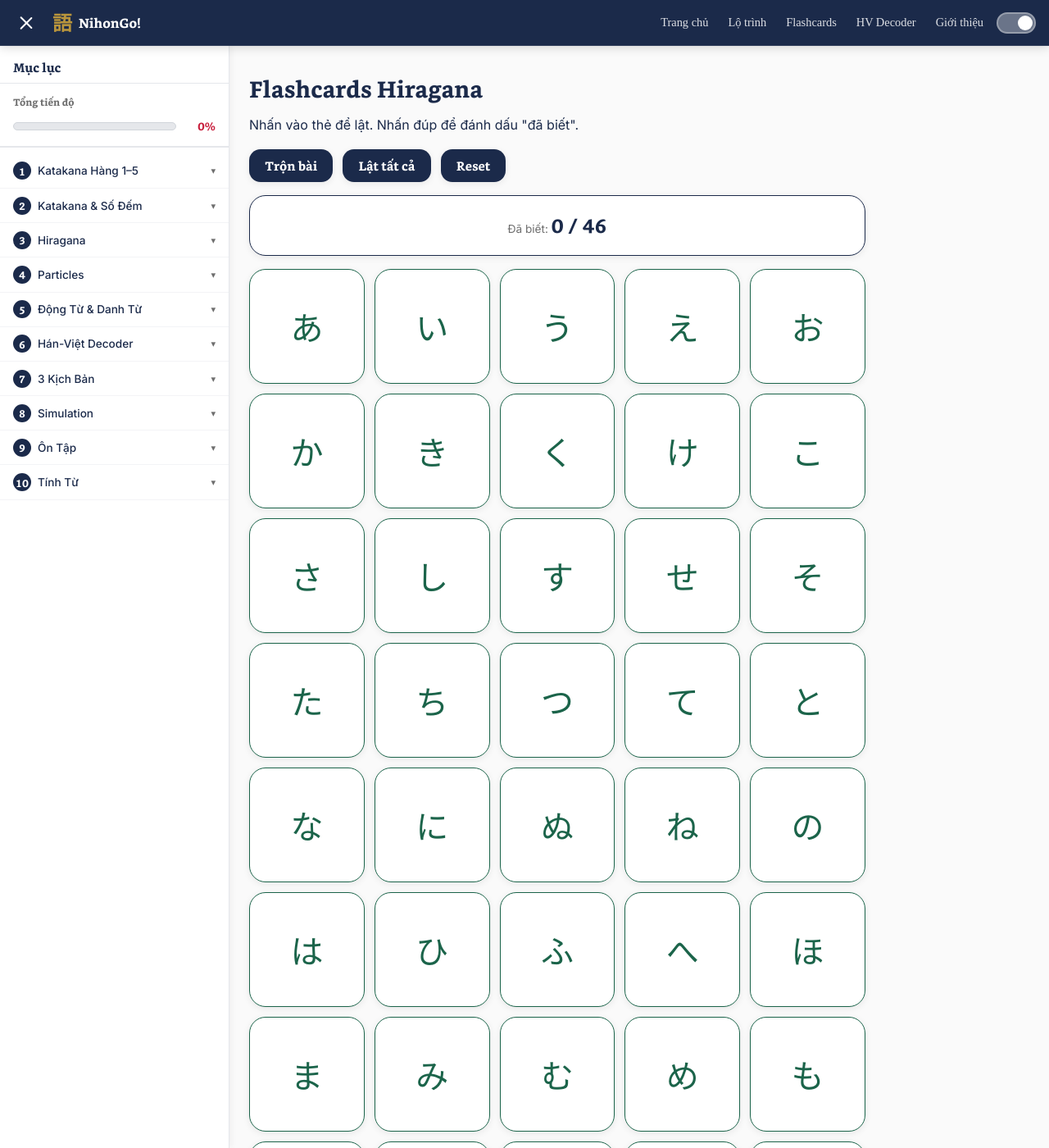
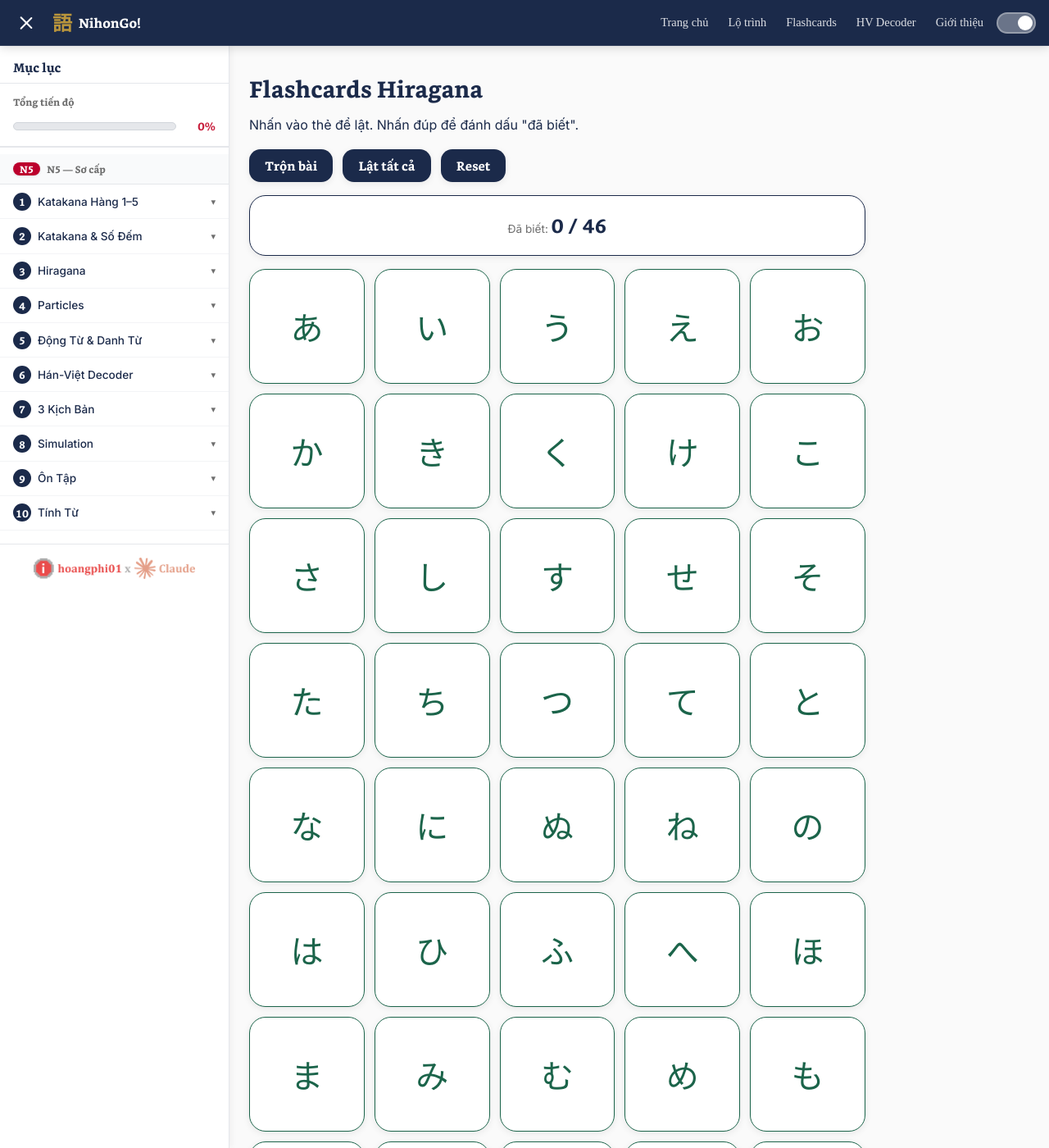
Before and after one commit to hoangphi01/learn-japanese, a Jekyll site: the page built from flashcards/hiragana.md, in a window 1280 px wide and 1400 px high. Shown: the whole window at 82% size. Built offline with Jekyll 4.4.1, drawn with Linux system fonts in a browser that asks for light colours; some web fonts are replaced.

Commit message:
Add sidebar level headers, collab logo, and fix mobile footer
- Group chapters by JLPT level with sticky section headers in sidebar
- Add collab logo at bottom of sidebar
- Fix footer being hidden behind mobile dock

```diff
--- a/_includes/sidebar.html
+++ b/_includes/sidebar.html
@@ -15,7 +15,14 @@
   </div>
 
   <nav class="sidebar-nav">
-    {% for ch in site.data.chapters %}
+    {% for level in site.data.levels %}
+    {% assign level_chapters = site.data.chapters | where: "level", level.id %}
+    {% if level_chapters.size > 0 %}
+    <div class="sidebar-level-header">
+      <span class="sidebar-level-badge">{{ level.id }}</span>
+      <span class="sidebar-level-title">{{ level.title }}</span>
+    </div>
+    {% for ch in level_chapters %}
     {% assign ch_lessons = site.lessons | where: "chapter", ch.id | sort: "lesson" %}
     <div class="sidebar-chapter {% if page.chapter == ch.id %}active{% endif %}" data-level="{{ ch.level }}">
       <button class="chapter-toggle" data-chapter="{{ ch.id }}">
@@ -35,6 +42,12 @@
       </ul>
     </div>
     {% endfor %}
+    {% endif %}
+    {% endfor %}
   </nav>
+
+  <div class="sidebar-logo">
+    <img src="{{ '/assets/images/collab-logo.png' | relative_url }}" alt="hoangphi01 x Claude">
+  </div>
 </aside>
 <div class="sidebar-overlay" id="sidebar-overlay"></div>
--- a/assets/css/style.css
+++ b/assets/css/style.css
@@ -323,6 +323,38 @@ strong { font-weight: 600; }
   padding: 0.5rem 0;
 }
 
+.sidebar-level-header {
+  position: sticky;
+  top: 0;
+  z-index: 1;
+  display: flex;
+  align-items: center;
+  gap: 0.5rem;
+  padding: 0.5rem 1rem;
+  background: #f9fafb;
+  border-bottom: 2px solid var(--navy-blue);
+}
+
+.sidebar-level-badge {
+  display: inline-flex;
+  align-items: center;
+  justify-content: center;
+  padding: 0.15rem 0.5rem;
+  background: var(--japan-red);
+  color: white;
+  font-family: var(--font-pixel);
+  font-size: 0.75rem;
+  font-weight: 700;
+  border-radius: 0;
+  line-height: 1;
+}
+
+.sidebar-level-title {
+  font-size: 0.75rem;
+  color: var(--med-gray);
+  font-weight: 600;
+}
+
 .sidebar-chapter {
   border-bottom: 2px solid #f3f4f6;
 }
@@ -439,6 +471,24 @@ strong { font-weight: 600; }
   border: solid white;
   border-width: 0 2px 2px 0;
   transform: rotate(45deg);
+}
+
+.sidebar-logo {
+  padding: 1rem;
+  margin-top: 0.5rem;
+  border-top: 2px solid #e5e7eb;
+  text-align: center;
+}
+
+.sidebar-logo img {
+  max-width: 80%;
+  height: auto;
+  opacity: 0.7;
+  transition: opacity 0.2s;
+}
+
+.sidebar-logo img:hover {
+  opacity: 1;
 }
 
 .sidebar-overlay {
@@ -1171,6 +1221,12 @@ strong { font-weight: 600; }
   pointer-events: none;
 }
 
+@media (max-width: 768px) {
+  .footer-image {
+    margin-bottom: calc(60px + var(--sab));
+  }
+}
+
 /* ============================================================
    SIDEBAR TOGGLE BUTTON (navbar left edge)
    ============================================================ */
@@ -1359,6 +1415,20 @@ strong { font-weight: 600; }
   transition: width 0.5s ease;
 }
 
+[data-theme="modern"] .sidebar-level-header {
+  border-bottom: 1px solid #e5e7eb;
+  background: #f9fafb;
+}
+
+[data-theme="modern"] .sidebar-level-badge {
+  border-radius: 999px;
+  box-shadow: 0 1px 3px rgba(0,0,0,0.1);
+}
+
+[data-theme="modern"] .sidebar-logo {
+  border-top: 1px solid #e5e7eb;
+}
+
 [data-theme="modern"] .sidebar-chapter {
   border-bottom: 1px solid #f3f4f6;
 }
```
